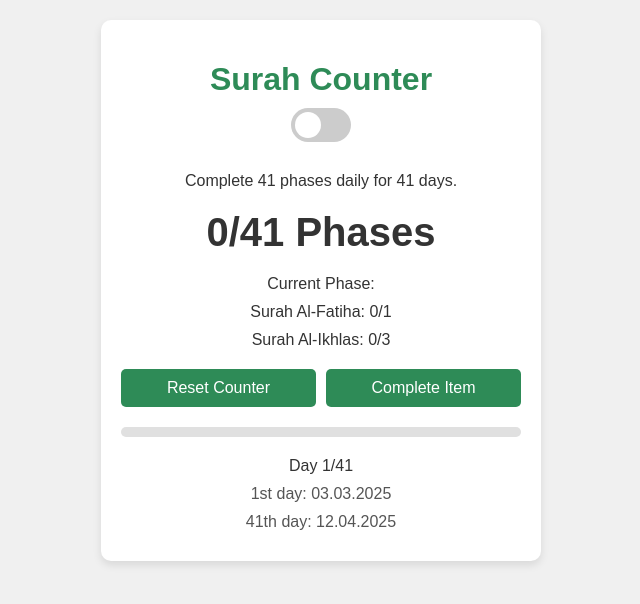
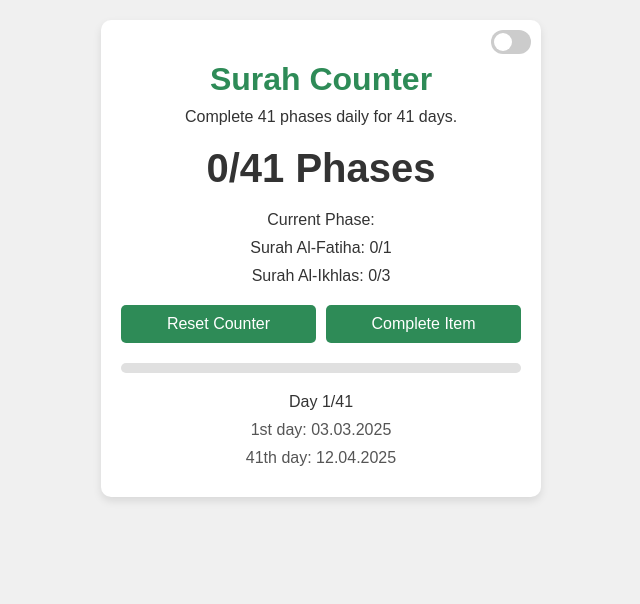
Before and after one commit to MinhajSiam/41DaysAmol, a plain HTML site: page index.html in a window 1280 px wide. Shown: the whole page, without its empty margins (319-959 px from the left). Drawn offline with Linux system fonts and the light colour scheme.

Commit message:
Adjust toggle switch styles and positioning for improved layout

```diff
--- a/index.html
+++ b/index.html
@@ -29,6 +29,7 @@
             border-radius: 10px;
             box-shadow: 0 4px 8px rgba(0, 0, 0, 0.1);
             transition: background-color 0.3s ease, color 0.3s ease;
+            position: relative;
         }
 
         body.dark-mode .container {
@@ -110,12 +111,14 @@
             transition: width 0.3s ease;
         }
 
+        /* Toggle Switch Styles */
         .toggle-switch {
-            position: relative;
+            position: absolute;
+            top: 10px;
+            right: 10px;
             display: inline-block;
-            width: 60px;
-            height: 34px;
-            margin-bottom: 20px;
+            width: 40px; /* Smaller width */
+            height: 24px; /* Smaller height */
         }
 
         .toggle-switch input {
@@ -133,16 +136,16 @@
             bottom: 0;
             background-color: #ccc;
             transition: 0.4s;
-            border-radius: 34px;
+            border-radius: 24px; /* Adjusted for smaller size */
         }
 
         .slider:before {
             position: absolute;
             content: "";
-            height: 26px;
-            width: 26px;
-            left: 4px;
-            bottom: 4px;
+            height: 18px; /* Smaller circle */
+            width: 18px; /* Smaller circle */
+            left: 3px; /* Adjusted position */
+            bottom: 3px; /* Adjusted position */
             background-color: white;
             transition: 0.4s;
             border-radius: 50%;
@@ -153,7 +156,7 @@
         }
 
         input:checked + .slider:before {
-            transform: translateX(26px);
+            transform: translateX(16px); /* Adjusted for smaller size */
         }
 
         @media (max-width: 600px) {
@@ -179,11 +182,12 @@
 
 <body>
     <div class="container">
-        <h1>Surah Counter</h1>
+        <!-- Toggle Switch in Top-Right Corner -->
         <label class="toggle-switch">
             <input type="checkbox" id="darkModeToggle">
             <span class="slider"></span>
         </label>
+        <h1>Surah Counter</h1>
         <p>Complete 41 phases daily for 41 days.</p>
         <div class="counter">
             <span id="phaseCount">0</span>/41 Phases
```
